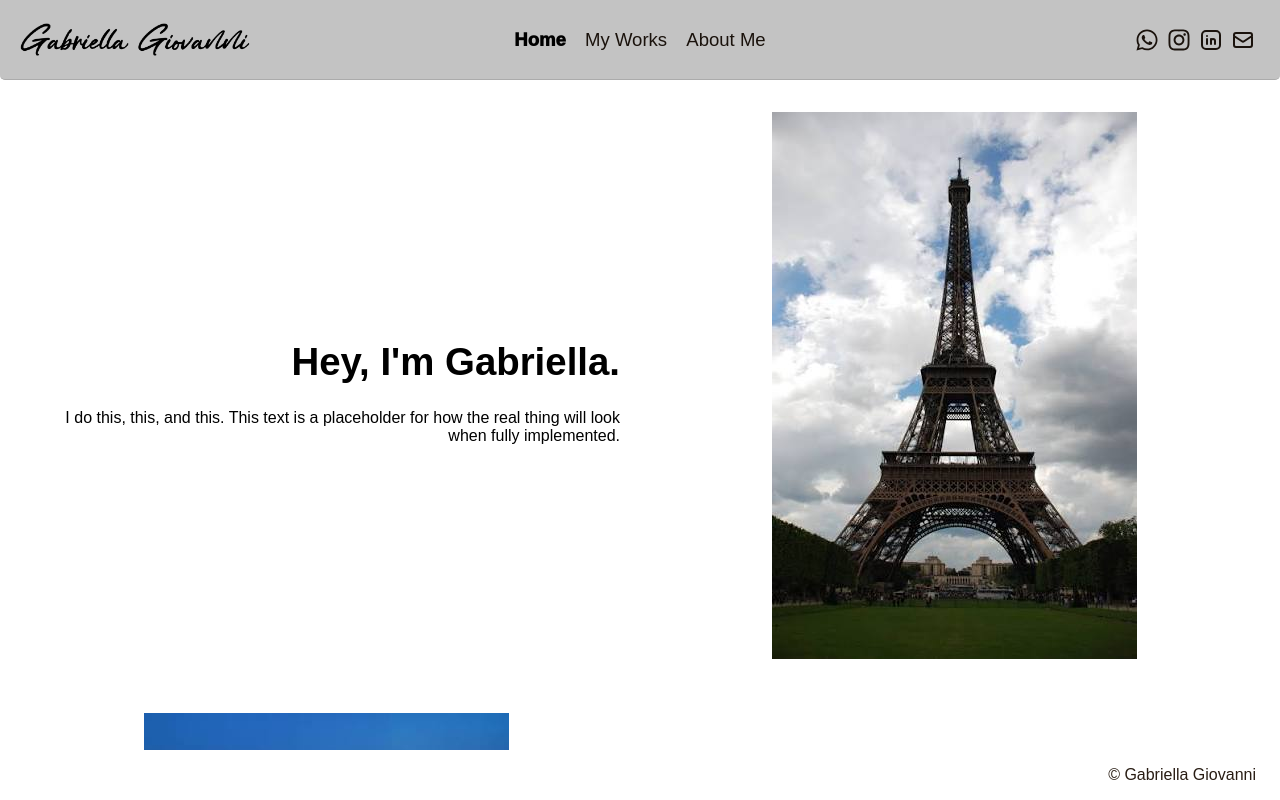
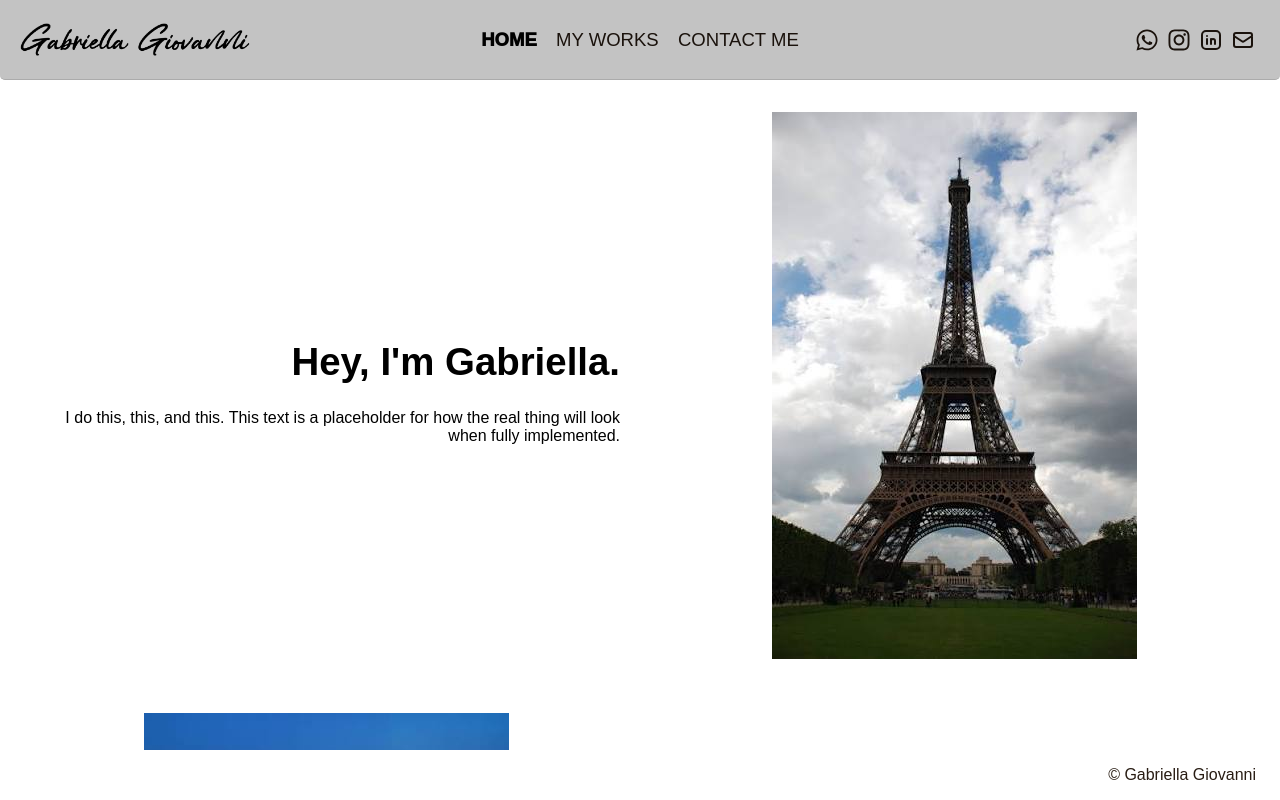
Before and after one commit to joshua-arnett/Client-Portfolio-Website, a React (Vite) app in the folder React App/: page /home in a window 1280 px wide. Built offline with nearby package versions, Linux system fonts and the light colour scheme.

Commit message:
Renamed "About Me" page.

```diff
--- a/React App/src/components/Navigation.jsx
+++ b/React App/src/components/Navigation.jsx
@@ -4,9 +4,9 @@ import { NavLink } from 'react-router-dom';
 export default function Navigation() {
   return (
     <nav className="app-nav">
-      <NavLink to="/home" className={({ isActive }) => isActive ? 'home-link active-nav-link' : 'home-link'}>Home</NavLink>
-      <NavLink to="/works" className={({ isActive }) => isActive ? 'works-link active-nav-link' : 'works-link'}>My Works</NavLink>
-      <NavLink to="/about" className={({ isActive }) => isActive ? 'about-link active-nav-link' : 'about-link'}>About Me</NavLink>
+      <NavLink to="/home" className={({ isActive }) => isActive ? 'home-link active-nav-link' : 'home-link'}>HOME</NavLink>
+      <NavLink to="/works" className={({ isActive }) => isActive ? 'works-link active-nav-link' : 'works-link'}>MY WORKS</NavLink>
+      <NavLink to="/contact" className={({ isActive }) => isActive ? 'contact-link active-nav-link' : 'contact-link'}>CONTACT ME</NavLink>
     </nav>
   );
 }
```
